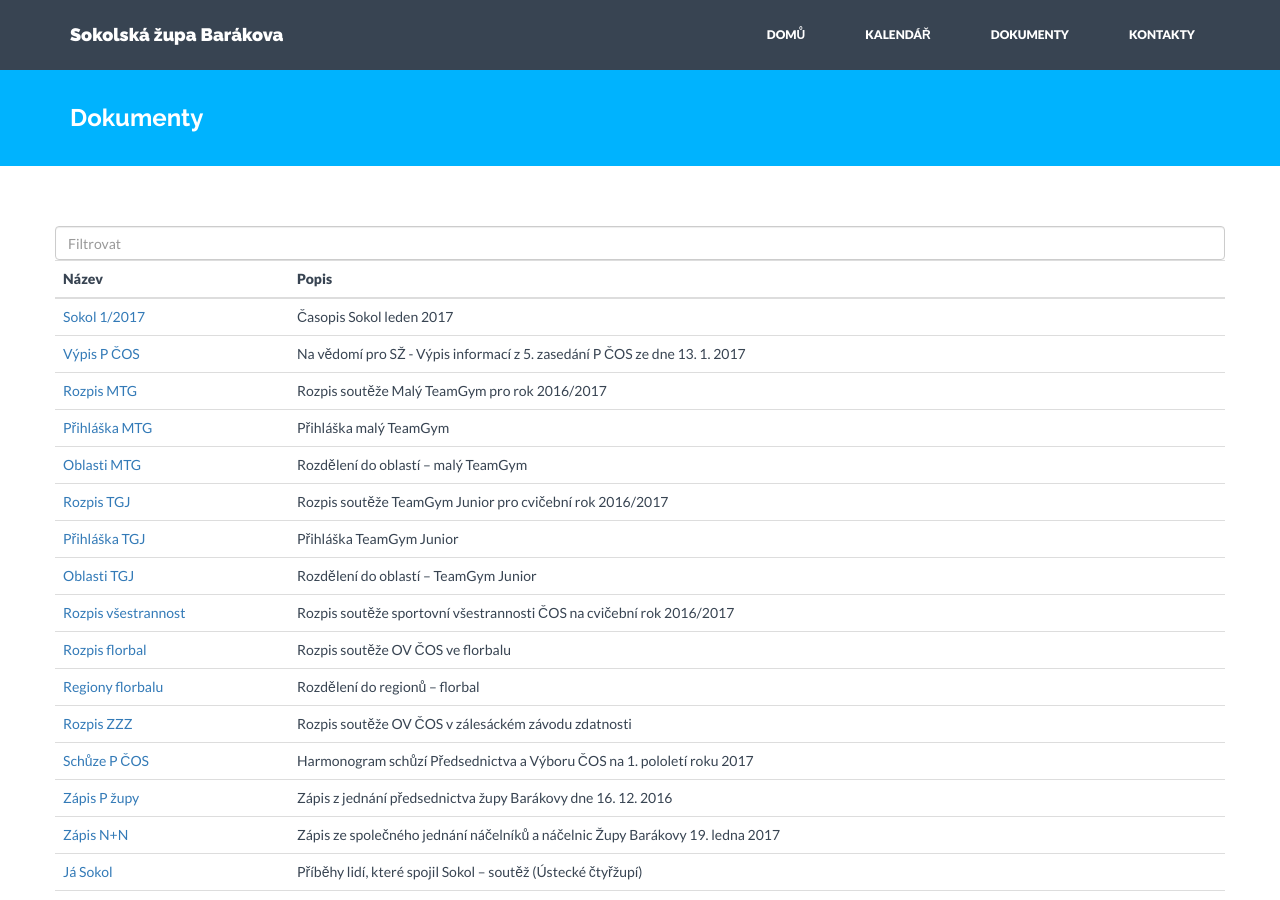
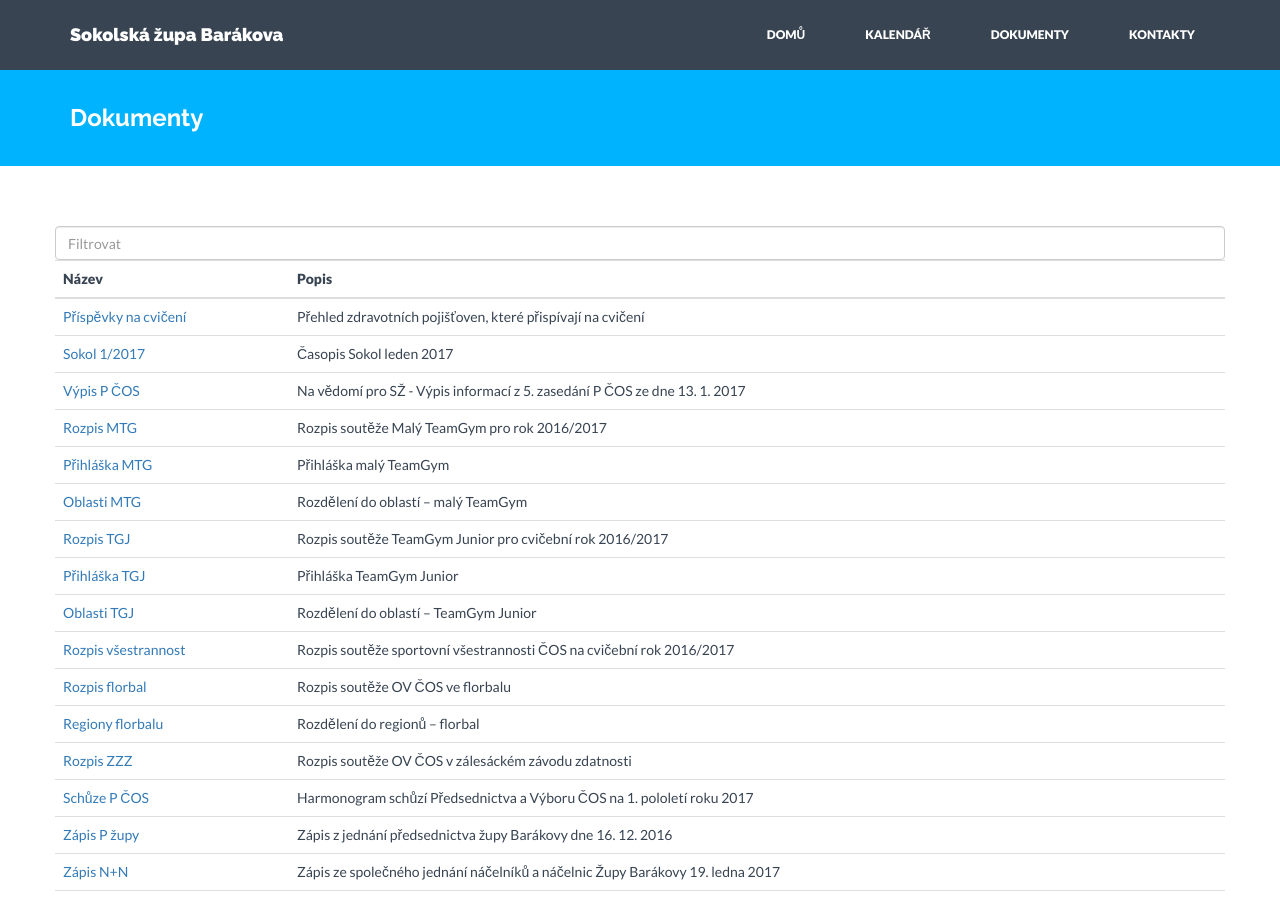
Before and after one commit to milanhybner/zbarakova.cz, a Jekyll site: the page built from dokumenty.md, in a window 1280 px wide and 900 px high. Built offline with Jekyll 4.4.1, drawn with Linux system fonts in a browser that asks for light colours; nearby versions of some CDN libraries.

Commit message:
Přidán článek o příspěvcích na cvičení
Přehled zdravotních pojišťoven, které přispívají na cvičení
https://www.sokol.cz/sokol/index.php?action=zobrazdokument&typdok=1&iddok=3461

```diff
--- a/_data/dokumenty.yaml
+++ b/_data/dokumenty.yaml
@@ -1,3 +1,7 @@
+- nazev: Příspěvky na cvičení
+  url: https://www.sokol.cz/sokol/index.php?action=zobrazdokument&typdok=1&iddok=3461
+  popis: Přehled zdravotních pojišťoven, které přispívají na cvičení
+
 - nazev: Sokol 1/2017
   url: https://drive.google.com/open?id=0B0w6gDorCVUkbkg1MC04VmFHejVSaTItbnRIU0NCcmFpUTVB
   popis: Časopis Sokol leden 2017
```
